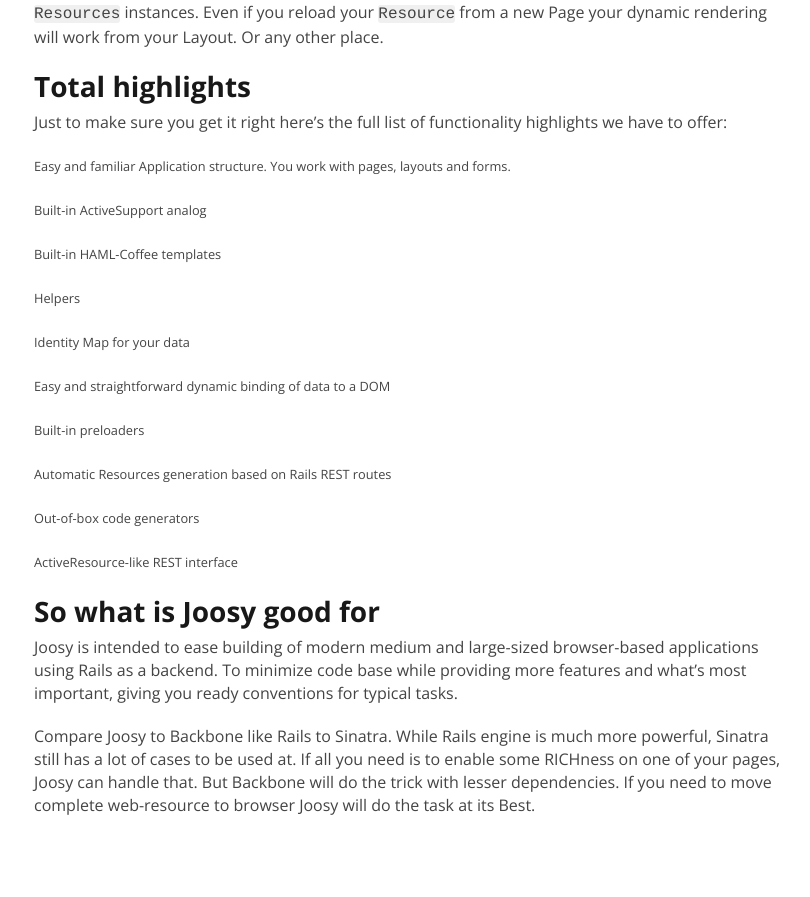
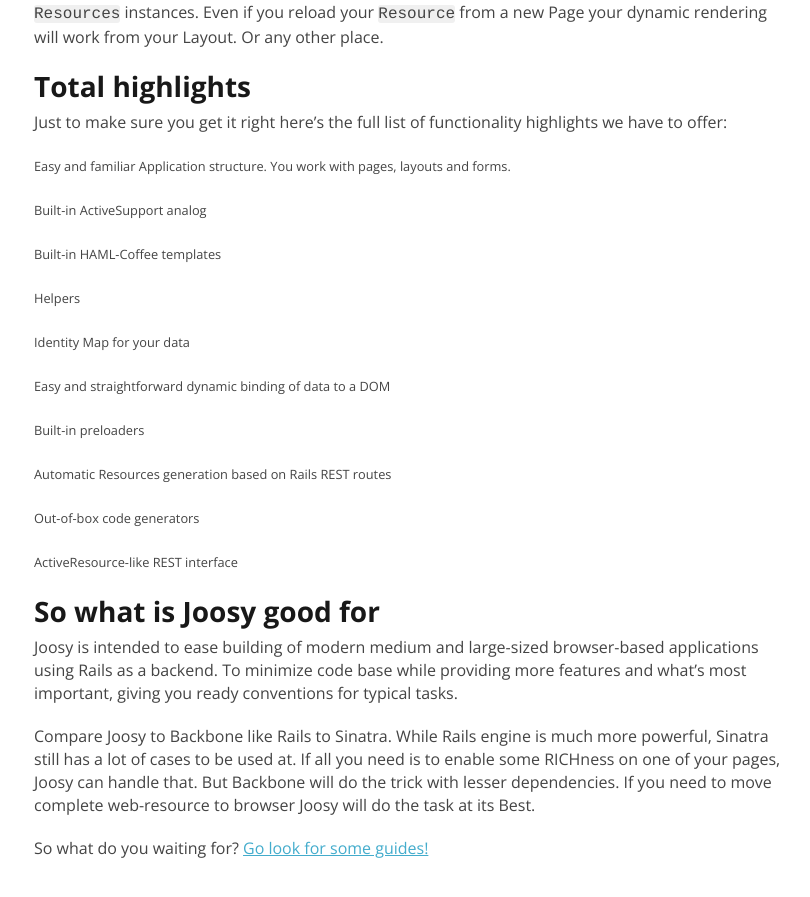
Before and after one commit to joosy/guides, a Jekyll site: the page built from guides/basics/getting-started.md, in a window 1280 px wide and 900 px high, scrolled down 1784 px. Shown: the top 897 px of the window, without its empty margins (232-1042 px from the left). Built offline with Jekyll 4.4.1, drawn with Linux system fonts in a browser that asks for light colours; comment, search, counter and statistics services are not loaded; before the commit the page ends 2641 px from its top, so only the background shows below that.

Commit message:
Getting started chapter

```diff
--- a/guides/basics/getting-started.md
+++ b/guides/basics/getting-started.md
@@ -59,3 +59,5 @@
 Joosy is intended to ease building of modern medium and large-sized browser-based applications using Rails as a backend. To minimize code base while providing more features and what's most important, giving you ready conventions for typical tasks.
 
 Compare Joosy to Backbone like Rails to Sinatra. While Rails engine is much more powerful, Sinatra still has a lot of cases to be used at. If all you need is to enable some RICHness on one of your pages, Joosy can handle that. But Backbone will do the trick with lesser dependencies. If you need to move complete web-resource to browser Joosy will do the task at its Best.
+
+So what do you waiting for? [Go look for some guides!](/)
```
